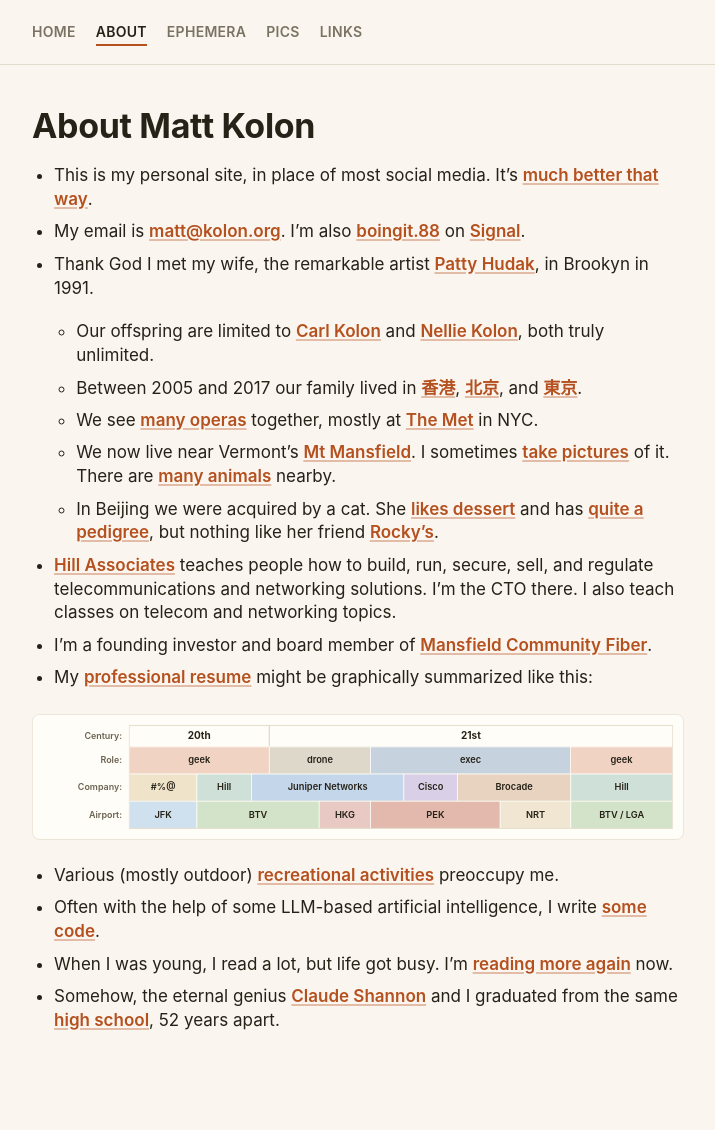
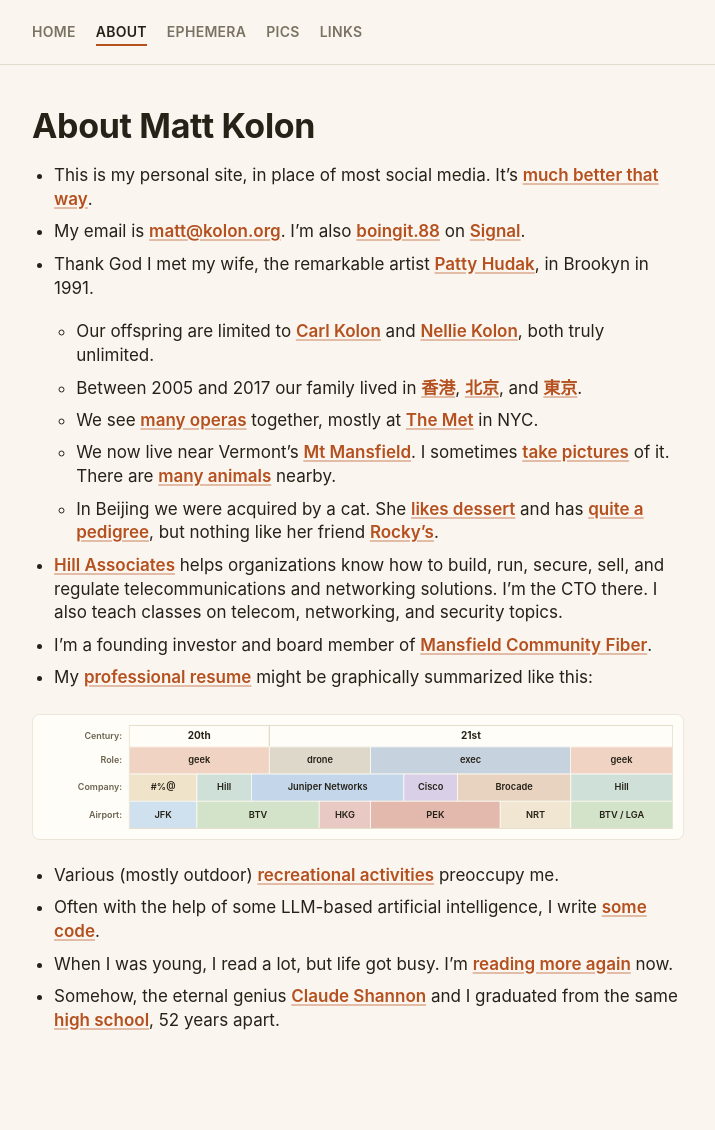
Before and after one commit to mkolon/mattkolon.com, a Jekyll site: the page built from about.md, in a window 1280 px wide. Shown: the whole page, without its empty margins (282-997 px from the left). Built offline with Jekyll 4.4.1, drawn with Linux system fonts in a browser that asks for light colours.

Commit message:
fixing about

```diff
--- a/about.md
+++ b/about.md
@@ -24,7 +24,7 @@
 
     - In Beijing we were acquired by a cat. She [likes dessert](/assets/kiki.mov) and has [quite a pedigree](/assets/kiki.png), but nothing like her friend [Rocky's](/assets/rocky.png).
 
-- [Hill Associates](https://www.hillvt.com/){:target="_blank"} teaches people how to build, run, secure, sell, and regulate telecommunications and networking solutions. I'm the CTO there. I also teach classes on telecom and networking topics.
+- [Hill Associates](https://www.hillvt.com/){:target="_blank"} helps organizations know how to build, run, secure, sell, and regulate telecommunications and networking solutions. I'm the CTO there. I also teach classes on telecom, networking, and security topics.
 
 - I'm a founding investor and board member of [Mansfield Community Fiber](https://www.mcfibervt.com/){:target="_blank"}.
 
```
